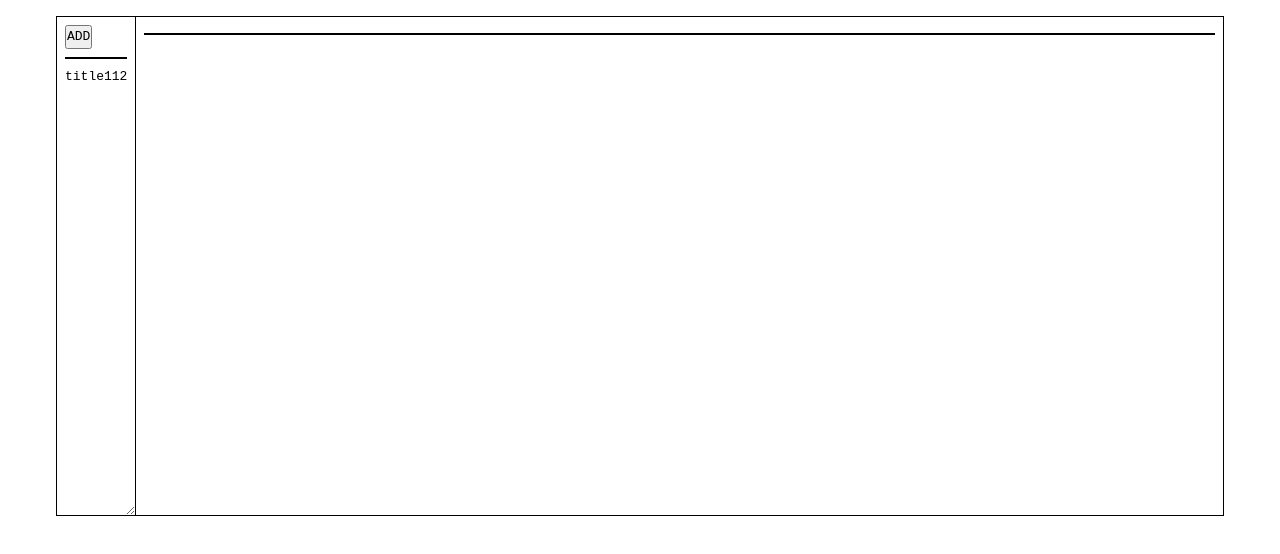
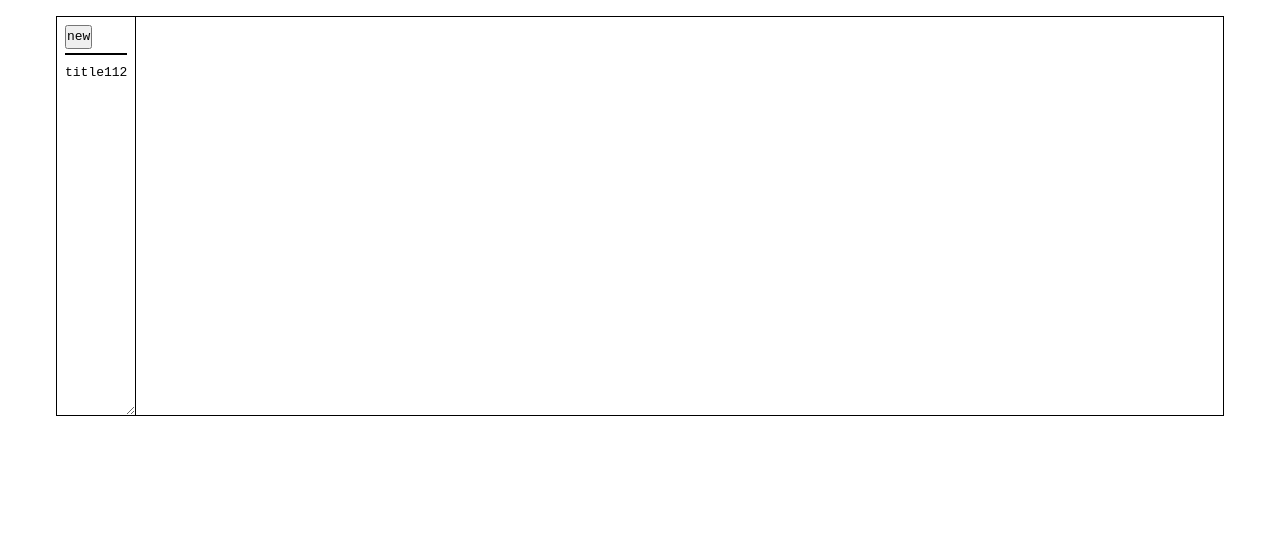
Before and after one commit to stelsp/react-todo, a React (Create React App) app: page / in a window 1280 px wide. Shown: the top 554 px of the page. Built offline with nearby package versions, Linux system fonts and the light colour scheme.

Commit message:
fix: headers height

```diff
--- a/src/components/app/style.module.scss
+++ b/src/components/app/style.module.scss
@@ -7,5 +7,5 @@
   margin-top: 1rem;
   border: 1px solid black;
 
-  min-height: 500px;
+  min-height: 50vh;
 }
--- a/src/components/todo-edit/index.tsx
+++ b/src/components/todo-edit/index.tsx
@@ -3,7 +3,7 @@ import { useData } from '../../context/context';
 
 import style from './style.module.scss';
 
-const TodoTitle: FC = () => {
+const TodoHeader: FC = () => {
   const { currentTodo } = useData();
 
   const [EditTitle, setEditTitle] = useState(false);
@@ -11,10 +11,10 @@ const TodoTitle: FC = () => {
   if (!currentTodo) return null;
 
   return (
-    <>
+    <header className={style.todoEdit__header}>
       {EditTitle && <input type="text" placeholder="title input" />}
       {!EditTitle && <h2 onClick={() => setEditTitle(!EditTitle)}>{currentTodo.title}</h2>}
-    </>
+    </header>
   );
 };
 
@@ -25,25 +25,18 @@ const TodoBody: FC = () => {
   if (!currentTodo) return null;
 
   return (
-    <>
+    <div className={style.todoEdit__body}>
       {EditBody && <textarea placeholder="body input" />}
       {!EditBody && <p onClick={() => setEditBody(!EditBody)}>{currentTodo.body}</p>}
-    </>
+    </div>
   );
 };
 
 const TodoEdit: FC = () => {
   return (
     <div className={style.todoEdit}>
-      <div className={style.todoEdit__title}>
-        <TodoTitle />
-      </div>
-
-      <div className={style.todoEdit__divider} />
-
-      <div className={style.todoEdit__body}>
-        <TodoBody />
-      </div>
+      <TodoHeader />
+      <TodoBody />
     </div>
   );
 };
--- a/src/components/todo-edit/style.module.scss
+++ b/src/components/todo-edit/style.module.scss
@@ -7,8 +7,11 @@
     margin-block: 0.5rem;
   }
 
-  &__title {
+  &__header {
+    min-height: 30px;
     @include flex($justify: space-between);
+    border-bottom: 2px solid black;
+    margin-bottom: 0.5rem;
   }
 
   &__body {
--- a/src/context/context.tsx
+++ b/src/context/context.tsx
@@ -28,6 +28,11 @@ const DataProvider: FC<IDataProvider> = ({ children }) => {
   const [todos, setTodos] = useState<ITodo[]>([{ title: 'title112', body: 'body112', id: 21 }]);
   const [currentTodo, setCurrentTodo] = useState<ITodo>();
 
+  const setTodo = (id: number) => {
+    setCurrentTodo(todos.find((el) => el.id === id));
+    console.log(currentTodo);
+  };
+
   const createTodo = () => {
     return {
       title: 'test',
@@ -38,14 +43,11 @@ const DataProvider: FC<IDataProvider> = ({ children }) => {
 
   const addTodo = () => {
     setTodos([createTodo(), ...todos]);
+    setTodo(createTodo().id);
   };
 
   const deleteTodo = (id: number) => {
     setTodos(todos.filter((el) => el.id !== id));
-  };
-
-  const setTodo = (id: number) => {
-    setCurrentTodo(todos.find((el) => el.id === id));
   };
 
   return (
--- a/src/index.tsx
+++ b/src/index.tsx
@@ -7,8 +7,6 @@ import './lib/sass/global.scss';
 
 const root = ReactDOM.createRoot(document.getElementById('root') as HTMLElement);
 root.render(
-  // <React.StrictMode>
-  // </React.StrictMode>
   <DataProvider>
     <App />
   </DataProvider>
--- a/src/layout/aside/index.tsx
+++ b/src/layout/aside/index.tsx
@@ -4,21 +4,22 @@ import { useData } from '../../context/context';
 
 import style from './style.module.scss';
 
-const AddTodoBtn: FC = () => {
+const AddTodo: FC = () => {
   const { addTodo } = useData();
 
   if (!addTodo) return null;
 
-  return <button onClick={() => addTodo()}>ADD</button>;
+  return (
+    <header className={style.aside__header}>
+      <button onClick={() => addTodo()}>new</button>
+    </header>
+  );
 };
 
 const Aside: FC = () => {
   return (
     <aside className={style.aside}>
-      <AddTodoBtn />
-
-      <div className={style.aside__divider} />
-
+      <AddTodo />
       <TodoList />
     </aside>
   );
--- a/src/layout/aside/style.module.scss
+++ b/src/layout/aside/style.module.scss
@@ -1,14 +1,12 @@
 .aside {
   resize: horizontal;
-  // cursor: col-resize;
   padding: 0.5rem;
-
   border-right: 1px solid black;
-
   overflow: hidden;
 
-  &__divider {
+  &__header {
+    min-height: 30px;
     border-bottom: 2px solid black;
-    margin-block: 0.5rem;
+    margin-bottom: 0.5rem;
   }
 }
```
